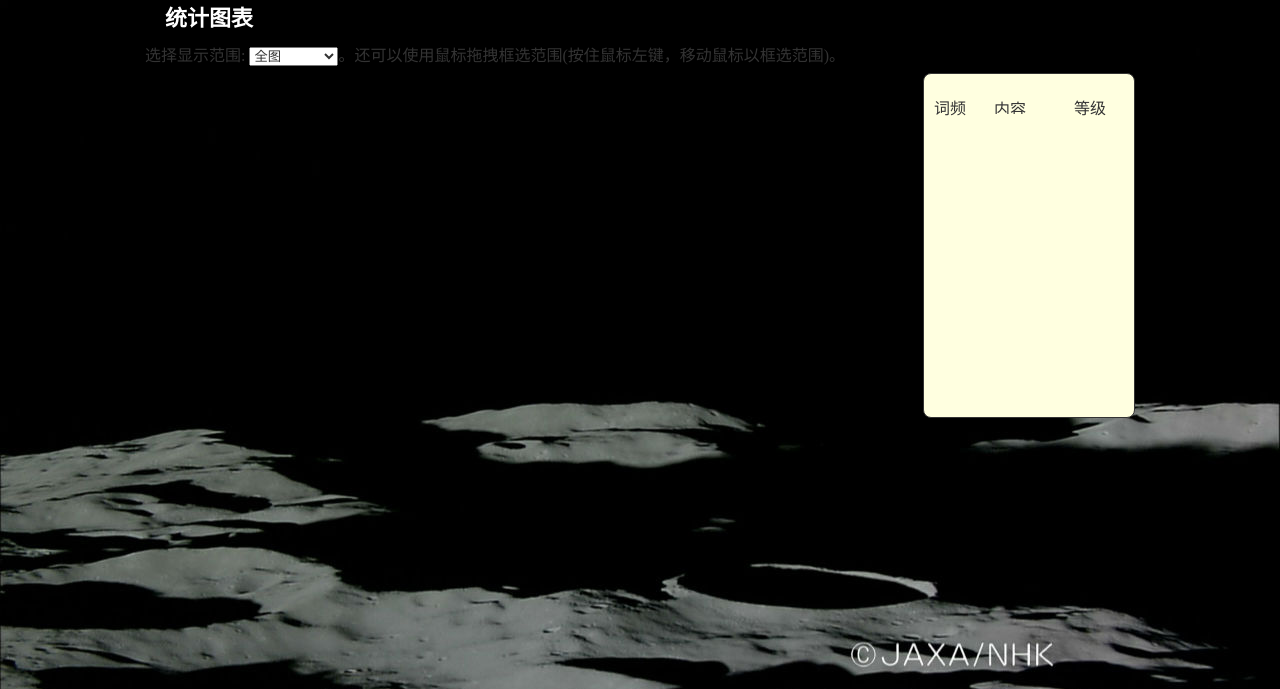
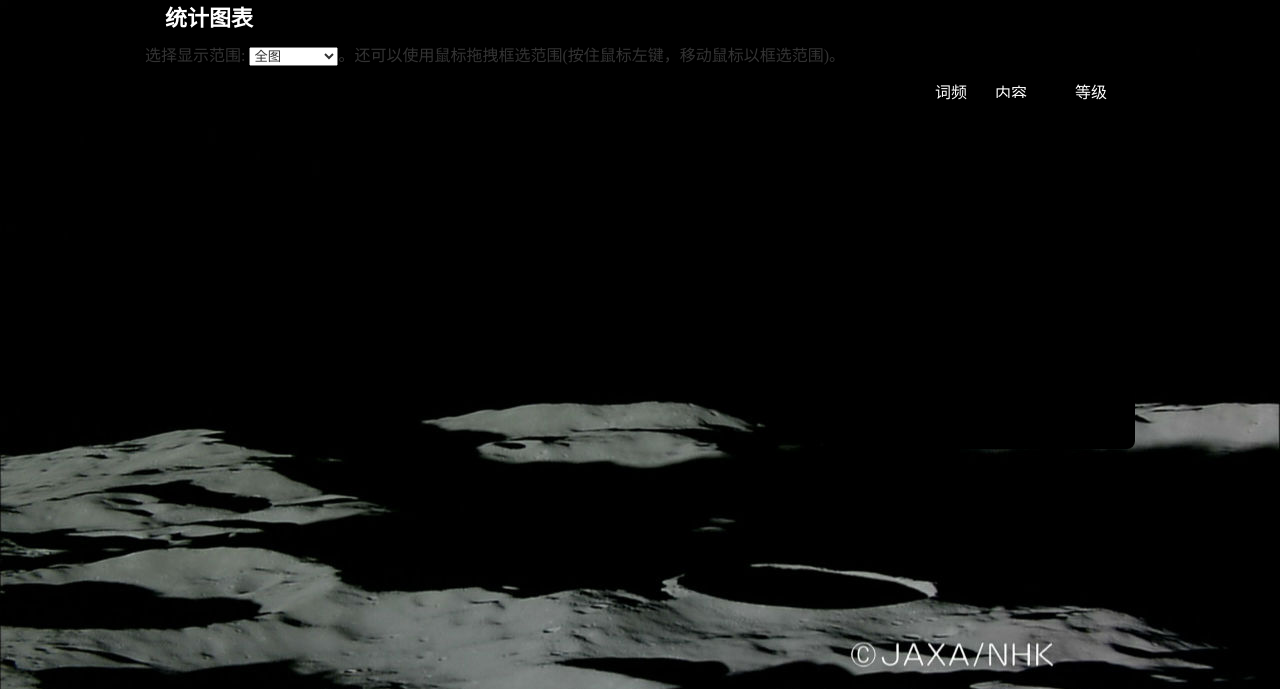
Before and after one commit to KohPoll/vgraph, a PHP site: page /view-graph.php?view=1 in a window 1280 px wide. Shown: the top 689 px of the page. Run offline with PHP 8.4, Linux system fonts and the light colour scheme; data that the repository does not hold is empty.

Commit message:
change css

```diff
--- a/css/main.css
+++ b/css/main.css
@@ -286,8 +286,9 @@ body {
     width: 210px;
     /* height: 50px; */
     margin-top: 7px;
-    border: 1px solid #333;
-	background-color: lightyellow;
+    /* border: 1px solid #333; */
+	background-color: black;
+	color: white;
 	border-radius: 8px;
 }
 
@@ -315,6 +316,7 @@ body {
     border-bottom: 1px solid #eee;
 	text-align: center;
 	font-weight: bold;
+	font-family: '黑体';
 }
 
 .control {
@@ -386,8 +388,6 @@ body {
 
 #dataContainer ul {
 	padding-left: 5px;
-	margin-top: 16px;
-	margin-bottom: 16px;
 }
 
 #dataContainer li {
@@ -408,6 +408,19 @@ body {
 	overflow: hidden;
 }
 
+
+#data_head {
+	margin-top: 1px;
+	font-family: '黑体';
+	margin-top: 1px;
+	margin-bottom: 16px;
+}
+
+#data_list {
+	margin-top: 16px;
+	margin-bottom: 16px;
+}
+
 #data-table {
 	display: none;
 }
--- a/js/graph.js
+++ b/js/graph.js
@@ -69,7 +69,7 @@
     Graph.prototype.initPlotData = function() {
 		// if(! $.browser.msie) console.time('initPlotData');
         var color = ['#e44323', '#3686cc', '#6caf24', '#806061'],
-            level = ['甲', '乙', '丙', '丁'],
+            level = ['一', '二', '三', '四'],
             i = 0, j = 0, len, item,
             plotData = this.plotData, dataInfo = this.dataInfo;
 
@@ -91,7 +91,7 @@
             for (i = 0, len=plotData.length; i<len; ++i) {
                 item = plotData[i];
                 item.color = color[i];
-                item.label = level[i] + this.getLabelTailByType() + '(' + item.data.length + '个)';
+                item.label = level[i] + '级' + this.getLabelTailByType() + '(' + item.data.length + '个)';
             }
         }
 
@@ -100,13 +100,11 @@
     Graph.prototype.getLabelTailByType = function() {
 		// if(! $.browser.msie) console.time('getLabelTailByType');
         var typeToLabelTail = {
-            'full-character': '级字',
-            'full-word': '级词',
-            'noncharacteristic-word': '级无词性词',
-            'noncharacteristic-word-mainland': '级无词性词(大陆)',
-            'noncharacteristic-word-HMT': '级无词性词(港澳台)',
-            'noncharacteristic-word-JK': '级无词性词(日韩)',
-            'noncharacteristic-word-other': '级无词性词(其他)'
+            'char': '字频',
+            'cword': '有词性词',
+            'ncword': '无词性词',
+            'cul': '文化点',
+            'gram': '语法点'
         };
 
 		// if(! $.browser.msie) console.timeEnd('getLabelTailByType');
@@ -139,7 +137,7 @@
     };
 
 	Graph.prototype.printDataList = function (target_id) {
-		var fToText = ['甲', '乙', '丙', '丁'];
+		var fToText = ['一', '二', '三', '四'];
 		$('#data_list').remove();
 		$('#data_head').remove();
 
@@ -152,8 +150,8 @@
 
 		$('<ul id="data_list" >')
 		.css({
-			'overflow-y': 'scroll',
-			'height' 	: 270
+			'overflow-y': 'hidden',
+			'height' 	: 318
 		})
 		.appendTo('#' + target_id);
 
@@ -179,7 +177,7 @@
 	{
 		$('#data_list').children().css({
 			'background-color':	'',
-			'color' : 'black'
+			'color' : 'white'
 		});
 
 		var ul_element = $('#data_list')[0],
@@ -261,7 +259,7 @@
                         '<li><em>内容: </em>{d}</li>' +
                         '<li><em>频数: </em>{f}</li>' +
                         '<li><em>级别: </em>{l}</li></ul>',
-            fToText = ['甲', '乙', '丙', '丁'],
+            fToText = ['一', '二', '三', '四'],
             showDataInfo = function(mouseX, mouseY, num, bgColor) {
                 var idx = parseInt(num, 10) - 1;
 				// console.log('idx: %d', idx);
```
Also changed, not shown: start.html (+4 -4 lines), image/a-1.png (deleted), image/a-2.png (deleted), image/all-1.png (deleted), image/all-2.png (deleted), image/b-1.png (deleted), image/b-2.png (deleted), image/c-1.png (deleted), image/c-2.png (deleted), image/d-1.png (deleted), image/d-2.png (deleted), image/table-bg.png (deleted), image/working.jpg (deleted), 1 other file.
